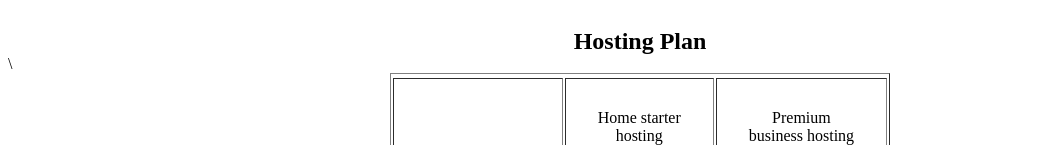
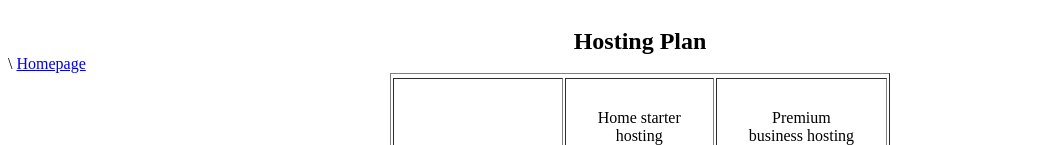
Before and after one commit to rpremopalos/rpremopalos.github.io, a plain HTML site: page week1/activity/index.html in a window 1280 px wide. Shown: the part 991-1136 px from the top of the page, without its empty margins (0-1061 px from the left). Drawn offline with Linux system fonts and the light colour scheme.

Commit message:
Update index.html

```diff
--- a/week1/activity/index.html
+++ b/week1/activity/index.html
@@ -67,9 +67,10 @@
             <td>VPS</td>
         </tr>
 
-
+    <a href="../../week2/activity/index.html">Homepage<a/>
     <script>
 
     </script>
 </body>
+
 </html>
```
